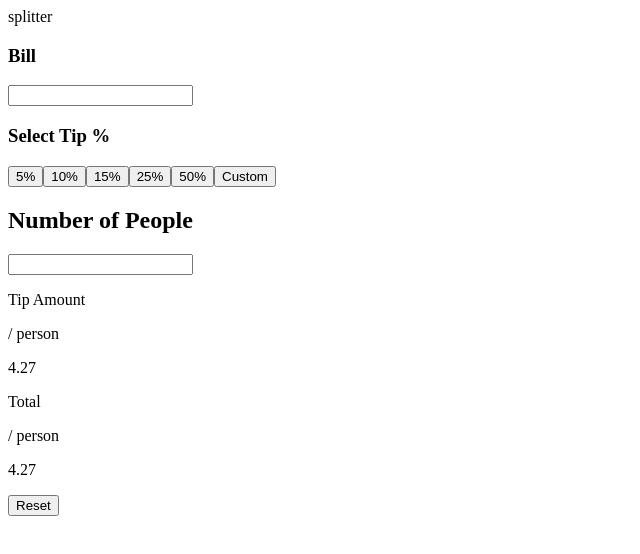
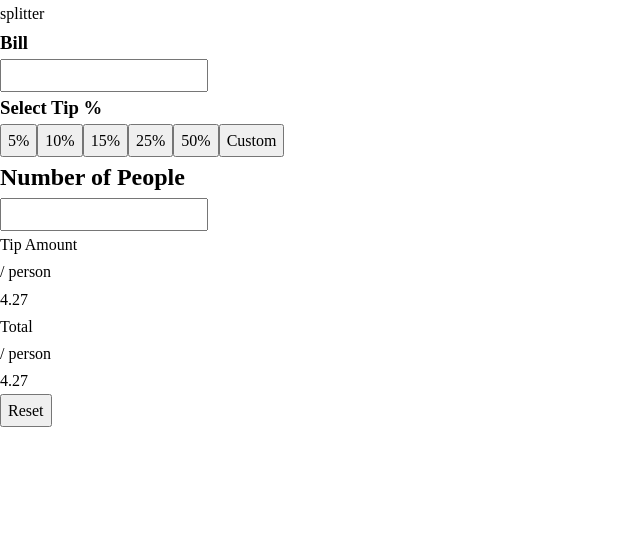
Before and after one commit to HectorAgValenzuela/tip-calculator-app, a Vue app: page / in a window 1280 px wide. Shown: the top 554 px of the page, without its empty margins (0-640 px from the left). Built offline with nearby package versions, Linux system fonts and the light colour scheme.

Commit message:
adding reset

```diff
--- a/src/assets/main.css
+++ b/src/assets/main.css
@@ -21,3 +21,44 @@
     --fs-800: 2rem;
     --fs-900: 5rem;
 }
+
+/*
+  1. Use a more-intuitive box-sizing model.
+*/
+*, *::before, *::after {
+    box-sizing: border-box;
+  }
+  /*
+    2. Remove default margin
+  */
+  * {
+    margin: 0;
+  }
+  /*
+    Typographic tweaks!
+    3. Add accessible line-height
+    4. Improve text rendering
+  */
+  body {
+    line-height: 1.7;
+    -webkit-font-smoothing: antialiased;
+  }
+  /*
+    5. Improve media defaults
+  */
+  img, picture, video, canvas, svg {
+    display: block;
+    max-width: 100%;
+  }
+  /*
+    6. Remove built-in form typography styles
+  */
+  input, button, textarea, select {
+    font: inherit;
+  }
+  /*
+    7. Avoid text overflows
+  */
+  p, h1, h2, h3, h4, h5, h6 {
+    overflow-wrap: break-word;
+  }
```
